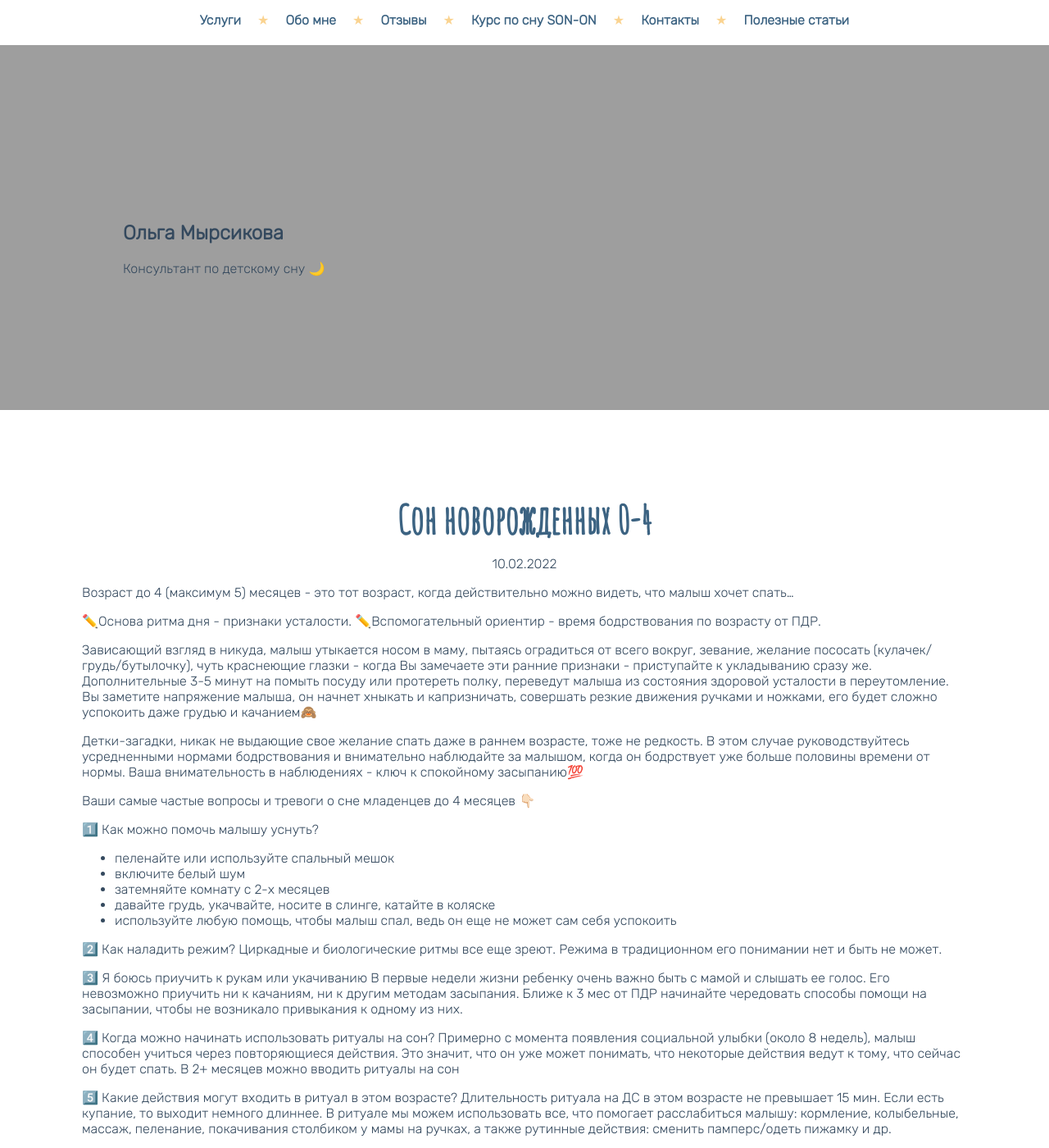
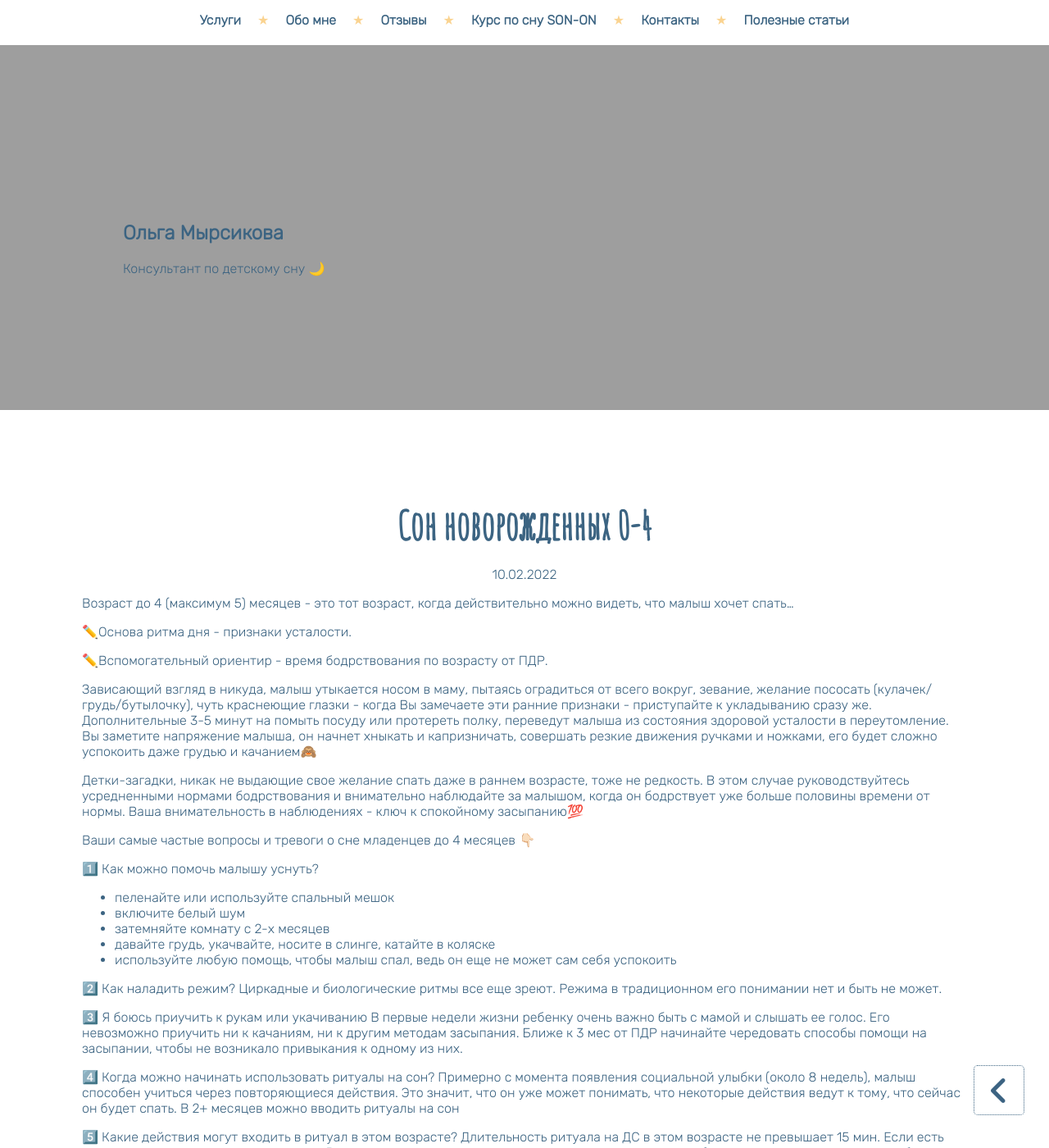
Before and after one commit to Olgamyrsikova/sleepconsult, a Jekyll site: the page built from _posts/2022-02-10-son-novorozdennyh-0-4.md, in a window 1280 px wide and 1400 px high. Shown: the whole window at 82% size. Built offline with Jekyll 4.4.1, drawn with Linux system fonts in a browser that asks for light colours.

Commit message:
small changes in posts

```diff
--- a/_layouts/post.html
+++ b/_layouts/post.html
@@ -7,6 +7,12 @@
 
 		<link rel="stylesheet" type="text/css" href="{{ site.url }}{{ site.baseurl }}/css/post.css">
 		<link rel="stylesheet" type="text/css" href="{{ site.url }}{{ site.baseurl }}/css/post-768px.css" media="screen and (min-width:768px)">
+		<link rel="stylesheet" type="text/css" href="{{ site.url }}{{ site.baseurl }}/css/style-480px.css" media="screen and (max-width:479px)">
+		<link rel="stylesheet" type="text/css" href="{{ site.url }}{{ site.baseurl }}/css/style-640px.css" media="screen and (min-width:480px)">
+		<link rel="stylesheet" type="text/css" href="{{ site.url }}{{ site.baseurl }}/css/style-768px.css" media="screen and (min-width:640px)">
+		<link rel="stylesheet" type="text/css" href="{{ site.url }}{{ site.baseurl }}/css/style-1024px.css" media="screen and (min-width:768px)">
+		<link rel="stylesheet" type="text/css" href="{{ site.url }}{{ site.baseurl }}/css/style-1200px.css" media="screen and (min-width:1024px)">
+		<link rel="stylesheet" type="text/css" href="{{ site.url }}{{ site.baseurl }}/css/style-infinity.css" media="screen and (min-width:1200px)">
 
 		<title>{{ page.title }}</title>
 		<meta charset="UTF-8">
@@ -51,6 +57,14 @@
 				</div>
 			</div>
 
+			<div id="back">
+				<a href="{{ site.url }}{{ site.baseurl }}/" title="Назад">
+					<svg id="back-icon"  xmlns="http://www.w3.org/2000/svg" viewBox="0 0 256 512">
+						<path fill="currentColor" d="M192 448c-8.188 0-16.38-3.125-22.62-9.375l-160-160c-12.5-12.5-12.5-32.75 0-45.25l160-160c12.5-12.5 32.75-12.5 45.25 0s12.5 32.75 0 45.25L77.25 256l137.4 137.4c12.5 12.5 12.5 32.75 0 45.25C208.4 444.9 200.2 448 192 448z"/>
+					</svg>
+				</a>
+			  </div>
+
 		</main>
 
 		{% include footer.html %}
--- a/_posts/2022-02-10-son-novorozdennyh-0-4.md
+++ b/_posts/2022-02-10-son-novorozdennyh-0-4.md
@@ -8,6 +8,7 @@ date: 2022-02-10
 Возраст до 4 (максимум 5) месяцев - это тот возраст, когда действительно можно видеть, что малыш хочет спать...
 
 ✏️Основа ритма дня - признаки усталости.
+
 ✏️Вспомогательный ориентир - время бодрствования по возрасту от ПДР.
 
 Зависающий взгляд в никуда, малыш утыкается носом в маму, пытаясь оградиться от всего вокруг, зевание, желание пососать (кулачек/грудь/бутылочку), чуть краснеющие глазки - когда Вы замечаете эти ранние признаки - приступайте к укладыванию сразу же. Дополнительные 3-5 минут на помыть посуду или протереть полку, переведут малыша из состояния здоровой усталости в переутомление. Вы заметите напряжение малыша, он начнет хныкать и капризничать, совершать резкие движения ручками и ножками, его будет сложно успокоить даже грудью и качанием🙈
--- a/css/post-768px.css
+++ b/css/post-768px.css
@@ -55,7 +55,7 @@ a:hover {
 /* SECTION HOME */
 
 #home {
-    background: url("../assets/img/bed-768px.JPG") no-repeat center center fixed;
+    background: url("../assets/img/bed-768px.jpg") no-repeat center center fixed;
     background-size: cover;
     height: 500px;
     text-align: left;
--- a/css/post.css
+++ b/css/post.css
@@ -7,11 +7,12 @@
 html, body {
 	height: 100%;
     font-family: 'Rubik', sans-serif;
-    color: #34495e;
+    color: rgba(60, 100, 130, 1);
 }
 
 body {
     margin: 0px;
+    font-size: 1em;
 }
 
 a {
@@ -35,7 +36,7 @@ header {
     top: 10px;
     right: 10px;
     width: 30px;
-    fill: black;
+    fill: #636e72;
 }
 
 #menu {
@@ -81,15 +82,40 @@ header {
 
 #post-title {
     font-family: 'Amatic SC', cursive;
-    font-size: 48px;
-    line-height: 48px;
+    font-size: 3em;
     margin: 70px 0px 20px 0px;
-    color: #3c6382;
     text-align: center;
 }
 
 #post-date {
     text-align: center;
+}
+
+/* BACK */
+
+#back {
+    display: block;
+    position: fixed;
+    bottom: 40px;
+    right: 30px;
+    border: 1px rgba(60, 100, 130, 1) dotted;
+    padding: 10px 20px 5px 20px;
+    border-radius: 5px;
+    z-index: 1;
+}
+
+#back a {
+    border: 0;
+}
+
+#back-icon {
+    height: 40px;
+    fill: rgba(60, 100, 130, 1);
+    transition: fill 0.3s;
+}
+
+#back-icon:hover {
+    fill: orange;
 }
 
 /* FOOTER */
@@ -109,7 +135,7 @@ footer a {
 
 .footer-icon-a {
     text-decoration: none;
-    margin: 0 5px 0 5px;
+    margin: 0 10px 0 10px;
 }
 
 .footer-icon-svg {
--- a/css/style.css
+++ b/css/style.css
@@ -303,7 +303,7 @@ footer a {
 
 .footer-icon-a {
     text-decoration: none;
-    margin: 0 5px 0 5px;
+    margin: 0 10px 0 10px;
 }
 
 .footer-icon-svg {
```
